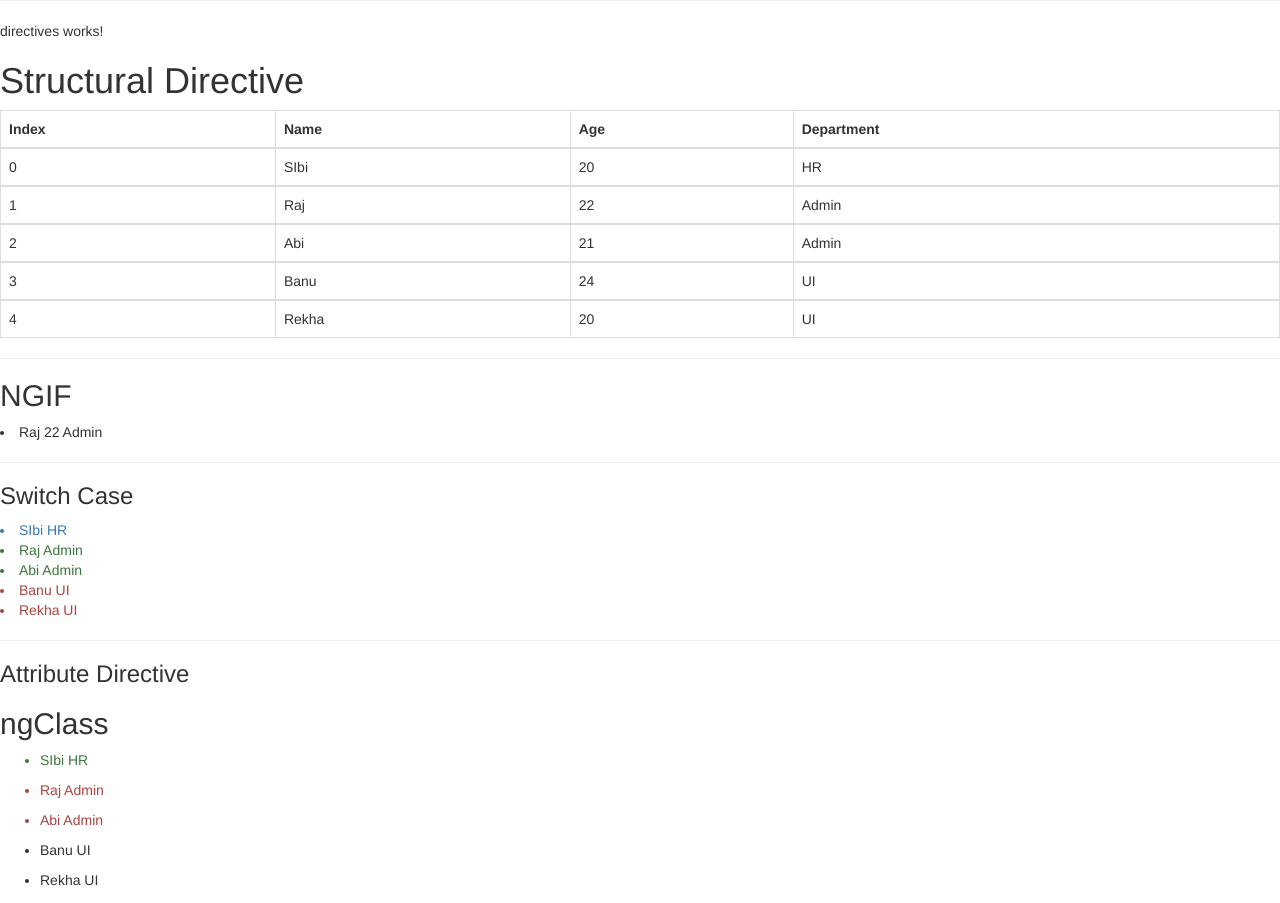
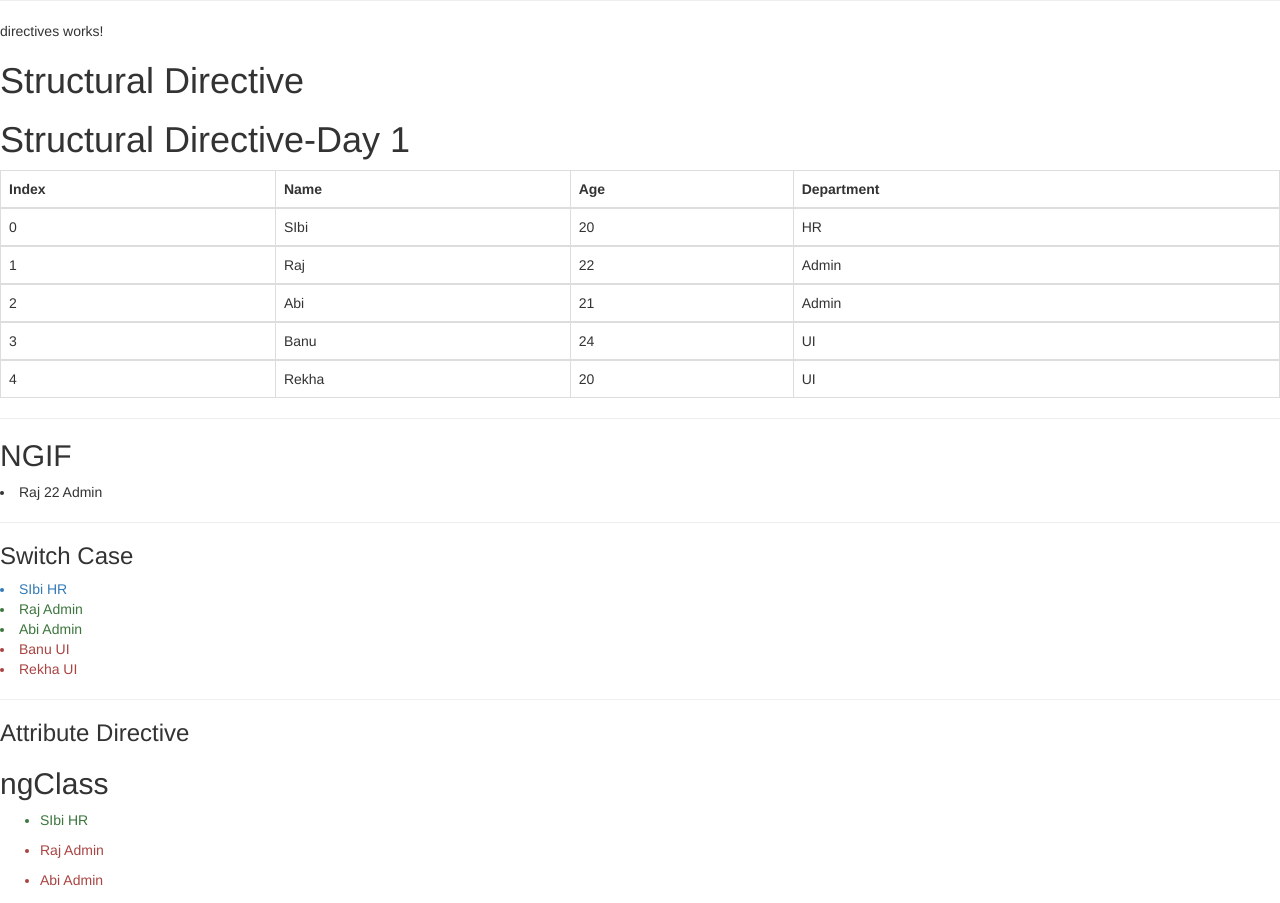
Before and after one commit to Aakanksha-Kapure/Angular, an Angular app in the folder ADay1/prjFirstAngularApp/: page / in a window 1280 px wide. Shown: the part 1880-2783 px from the top of the page. Built offline with nearby package versions, Linux system fonts and the light colour scheme.

Commit message:
Update directives.component.html

```diff
--- a/ADay1/prjFirstAngularApp/src/app/directives/directives.component.html
+++ b/ADay1/prjFirstAngularApp/src/app/directives/directives.component.html
@@ -1,5 +1,6 @@
 <p>directives works!</p>
 <h1>Structural Directive</h1>
+<h1>Structural Directive-Day 1</h1>
 <table class="table table-bordered table-hover">
     <thead>
         <tr>
```
